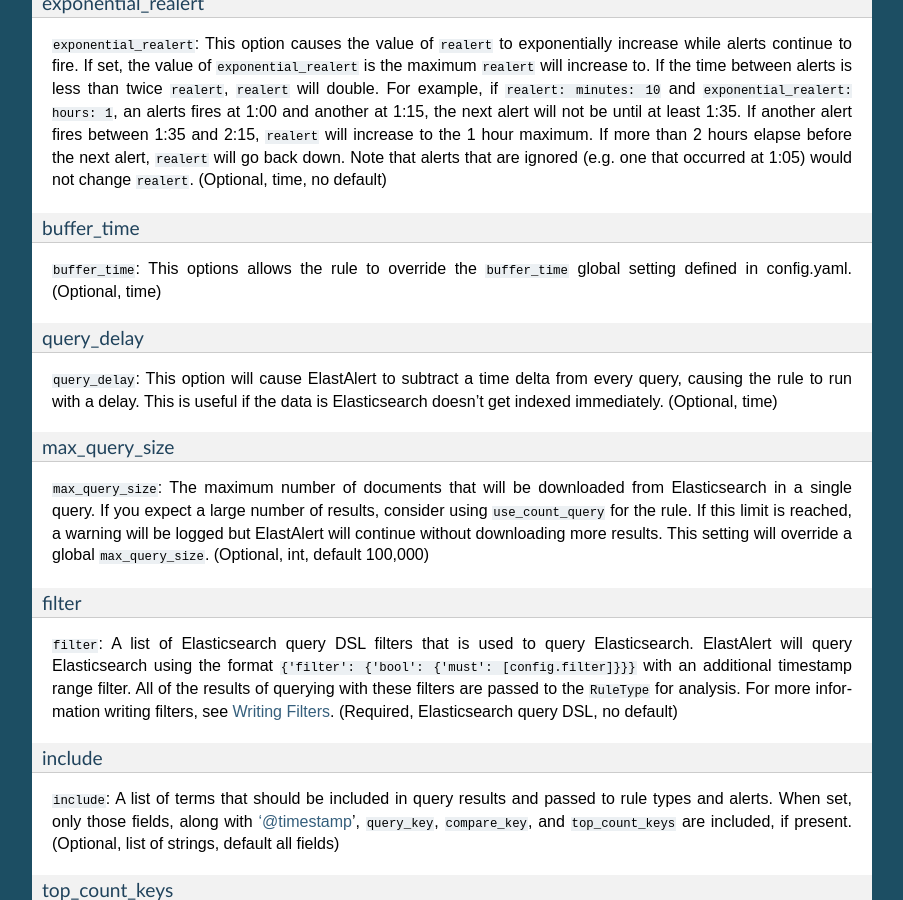
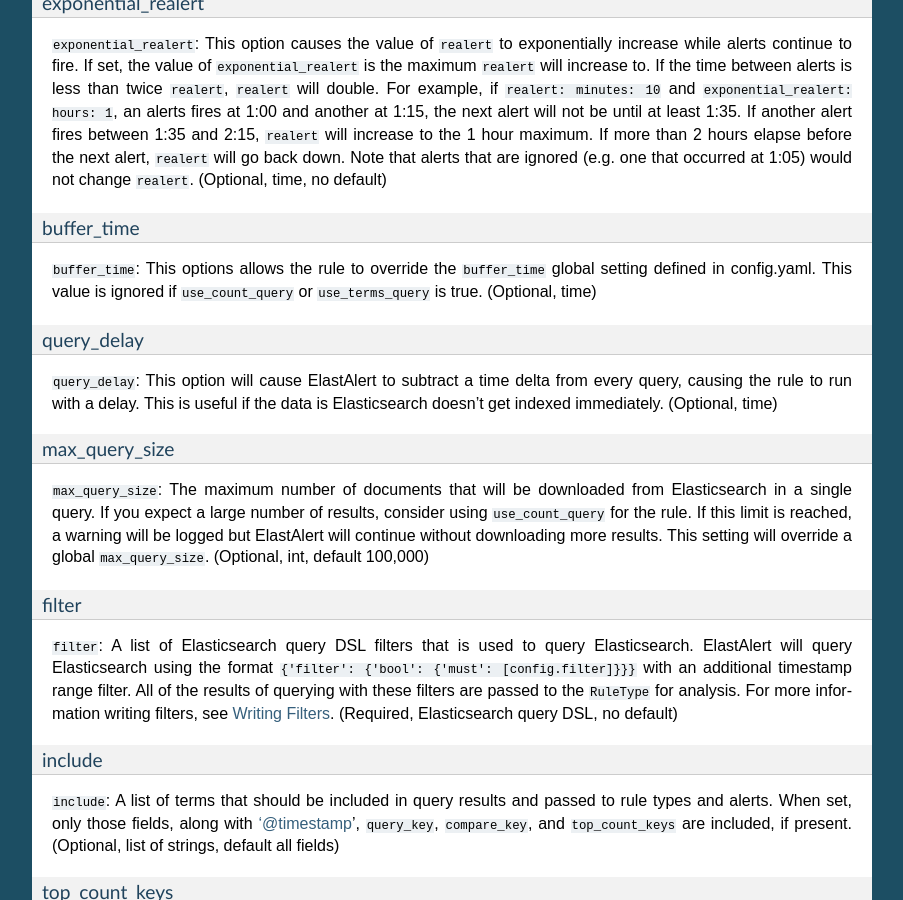
Before and after one commit to Yelp/elastalert, a Sphinx documentation site: the page built from docs/source/ruletypes.rst, in a window 1280 px wide and 900 px high, scrolled down 4416 px. Shown: the whole window, without its empty margins (198-1101 px from the left). Built offline with Sphinx 7.4.7, drawn with Linux system fonts in a browser that asks for light colours; some of the changed text lies outside the part shown.

Commit message:
Documenting when buffer_time is ignored

```diff
--- a/docs/source/elastalert.rst
+++ b/docs/source/elastalert.rst
@@ -93,8 +93,8 @@
 
 ``buffer_time``: ElastAlert will continuously query against a window from the present to ``buffer_time`` ago.
 This way, logs can be back filled up to a certain extent and ElastAlert will still process the events. This
-may be overridden by individual rules. Note that back filled data may not always trigger count based alerts
-as if it was queried in real time.
+may be overridden by individual rules. This option is ignored for rules where ``use_count_query`` or ``use_terms_query``
+ is set to true. Note that back filled data may not always trigger count based alerts as if it was queried in real time.
 
 ``es_host``: The host name of the Elasticsearch cluster where ElastAlert records metadata about its searches.
 When ElastAlert is started, it will query for information about the time that it was last run. This way,
--- a/docs/source/ruletypes.rst
+++ b/docs/source/ruletypes.rst
@@ -13,71 +13,72 @@
 ==============================
 
 
-+----------------------------------------------------------------+
-|              FOR ALL RULES                                     |
-+====================================================+===========+
-| ``es_host`` (string)                               |  Required |
-+----------------------------------------------------+           |
-| ``es_port`` (number)                               |           |
-+----------------------------------------------------+           |
-| ``index`` (string)                                 |           |
-+----------------------------------------------------+           |
-| ``name`` (string)                                  |           |
-+----------------------------------------------------+           |
-| ``type`` (string)                                  |           |
-+----------------------------------------------------+           |
-| ``alert`` (string or list)                         |           |
-+----------------------------------------------------+-----------+
-| ``use_strftime_index`` (boolean, default False)    |  Optional |
-+----------------------------------------------------+           |
-| ``use_ssl`` (boolean, default False)               |           |
-+----------------------------------------------------+           |
-| ``es_username`` (string, no default)               |           |
-+----------------------------------------------------+           |
-| ``es_password`` (string, no default)               |           |
-+----------------------------------------------------+           |
-| ``aggregation`` (time, no default)                 |           |
-+----------------------------------------------------+           |
-| ``generate_kibana_link`` (boolean, default False)  |           |
-+----------------------------------------------------+           |
-|``use_kibana_dashboard`` (string, no default)       |           |
-+----------------------------------------------------+           |
-|``kibana_url`` (string, default from es_host)       |           |
-+----------------------------------------------------+           |
-|``use_kibana4_dashboard`` (string, no default)      |           |
-+----------------------------------------------------+           |
-|``kibana4_start_timedelta`` (time, default: 10 min) |           |
-+----------------------------------------------------+           |
-|``kibana4_end_timedelta`` (time, default: 10 min)   |           |
-+----------------------------------------------------+           |
-|``use_local_time`` (boolean, default True)          |           |
-+----------------------------------------------------+           |
-| ``realert`` (time, default: 1 min)                 |           |
-+----------------------------------------------------+           |
-|``exponential_realert`` (time, no default)          |           |
-+----------------------------------------------------+           |
-|``match_enhancements`` (list of strs, no default)   |           |
-+----------------------------------------------------+           |
-| ``top_count_number`` (int, default 5)              |           |
-+----------------------------------------------------+           |
-| ``top_count_keys`` (list of strs)                  |           |
-+----------------------------------------------------+           |
-|``raw_count_keys`` (boolean, default True)          |           |
-+----------------------------------------------------+           |
-| ``include`` (list of strs, default ["*"])          |           |
-+----------------------------------------------------+           |
-| ``filter`` (ES filter DSL, no default)             |           |
-+----------------------------------------------------+           |
-| ``max_query_size`` (int, default 100k)             |           |
-+----------------------------------------------------+           |
-| ``query_delay`` (time, default 0 min)              |           |
-+----------------------------------------------------+           |
-| ``buffer_time`` (time, default from config.yaml)   |           |
-+----------------------------------------------------+           +
-| ``timestamp_type`` (string, default iso)           |           |
-+----------------------------------------------------+           |
-| ``_source_enabled`` (boolean, default True)        |           |
-+----------------------------------------------------+-----------+
++--------------------------------------------------------------------------+
+|              FOR ALL RULES                                               |
++==============================================================+===========+
+| ``es_host`` (string)                                         |  Required |
++--------------------------------------------------------------+           |
+| ``es_port`` (number)                                         |           |
++--------------------------------------------------------------+           |
+| ``index`` (string)                                           |           |
++--------------------------------------------------------------+           |
+| ``name`` (string)                                            |           |
++--------------------------------------------------------------+           |
+| ``type`` (string)                                            |           |
++--------------------------------------------------------------+           |
+| ``alert`` (string or list)                                   |           |
++--------------------------------------------------------------+-----------+
+| ``use_strftime_index`` (boolean, default False)              |  Optional |
++--------------------------------------------------------------+           |
+| ``use_ssl`` (boolean, default False)                         |           |
++--------------------------------------------------------------+           |
+| ``es_username`` (string, no default)                         |           |
++--------------------------------------------------------------+           |
+| ``es_password`` (string, no default)                         |           |
++--------------------------------------------------------------+           |
+| ``aggregation`` (time, no default)                           |           |
++--------------------------------------------------------------+           |
+| ``generate_kibana_link`` (boolean, default False)            |           |
++--------------------------------------------------------------+           |
+|``use_kibana_dashboard`` (string, no default)                 |           |
++--------------------------------------------------------------+           |
+|``kibana_url`` (string, default from es_host)                 |           |
++--------------------------------------------------------------+           |
+|``use_kibana4_dashboard`` (string, no default)                |           |
++--------------------------------------------------------------+           |
+|``kibana4_start_timedelta`` (time, default: 10 min)           |           |
++--------------------------------------------------------------+           |
+|``kibana4_end_timedelta`` (time, default: 10 min)             |           |
++--------------------------------------------------------------+           |
+|``use_local_time`` (boolean, default True)                    |           |
++--------------------------------------------------------------+           |
+| ``realert`` (time, default: 1 min)                           |           |
++--------------------------------------------------------------+           |
+|``exponential_realert`` (time, no default)                    |           |
++--------------------------------------------------------------+           |
+|``match_enhancements`` (list of strs, no default)             |           |
++--------------------------------------------------------------+           |
+| ``top_count_number`` (int, default 5)                        |           |
++--------------------------------------------------------------+           |
+| ``top_count_keys`` (list of strs)                            |           |
++--------------------------------------------------------------+           |
+|``raw_count_keys`` (boolean, default True)                    |           |
++--------------------------------------------------------------+           |
+| ``include`` (list of strs, default ["*"])                    |           |
++--------------------------------------------------------------+           |
+| ``filter`` (ES filter DSL, no default)                       |           |
++--------------------------------------------------------------+           |
+| ``max_query_size`` (int, default 100k)                       |           |
++--------------------------------------------------------------+           |
+| ``query_delay`` (time, default 0 min)                        |           |
++--------------------------------------------------------------+           |
+| ``buffer_time`` (time, default from config.yaml)             |           |
+| IGNORED IF ``use_count_query`` or ``use_terms_query`` is true|           |
++--------------------------------------------------------------+           +
+| ``timestamp_type`` (string, default iso)                     |           |
++--------------------------------------------------------------+           |
+| ``_source_enabled`` (boolean, default True)                  |           |
++--------------------------------------------------------------+-----------+
 
 |
 
@@ -251,7 +252,8 @@
 buffer_time
 ^^^^^^^^^^^
 
-``buffer_time``: This options allows the rule to override the ``buffer_time`` global setting defined in config.yaml. (Optional, time)
+``buffer_time``: This options allows the rule to override the ``buffer_time`` global setting defined in config.yaml. This value is ignored if
+``use_count_query`` or ``use_terms_query`` is true. (Optional, time)
 
 query_delay
 ^^^^^^^^^^^
--- a/docs/source/running_elastalert.rst
+++ b/docs/source/running_elastalert.rst
@@ -28,7 +28,7 @@
 
 ``run_every`` is how often ElastAlert will query Elasticsearch.
 
-``buffer_time`` is the size of the query window, stretching backwards from the time each query is run.
+``buffer_time`` is the size of the query window, stretching backwards from the time each query is run. This value is ignored for rules where ``use_count_query`` or ``use_terms_query`` is set to true.
 
 ``es_host`` is the address of an Elasticsearch cluster where ElastAlert will store data about its state, queries run, alerts, and errors. Each rule may also use a different Elasticsearch host to query against.
 
```
